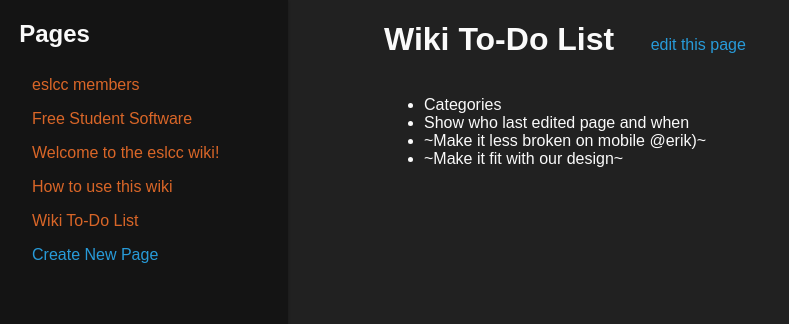
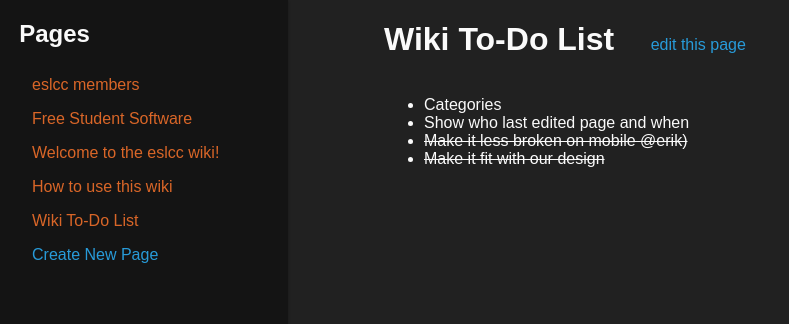
Before and after one commit to eslcc/wiki, a Jekyll site: the page built from pages/todo-list.md, in a window 1280 px wide. Shown: the top 324 px of the page, without its empty margins (0-789 px from the left). Built offline with Jekyll 4.4.1, drawn with Linux system fonts in a browser that asks for light colours.

```diff
--- a/pages/todo-list.md
+++ b/pages/todo-list.md
@@ -4,5 +4,5 @@ title: Wiki To-Do List
 
  * Categories
  * Show who last edited page and when
- * ~Make it less broken on mobile @erik)~
- * ~Make it fit with our design~
+ * ~~Make it less broken on mobile @erik)~~
+ * ~~Make it fit with our design~~
```
